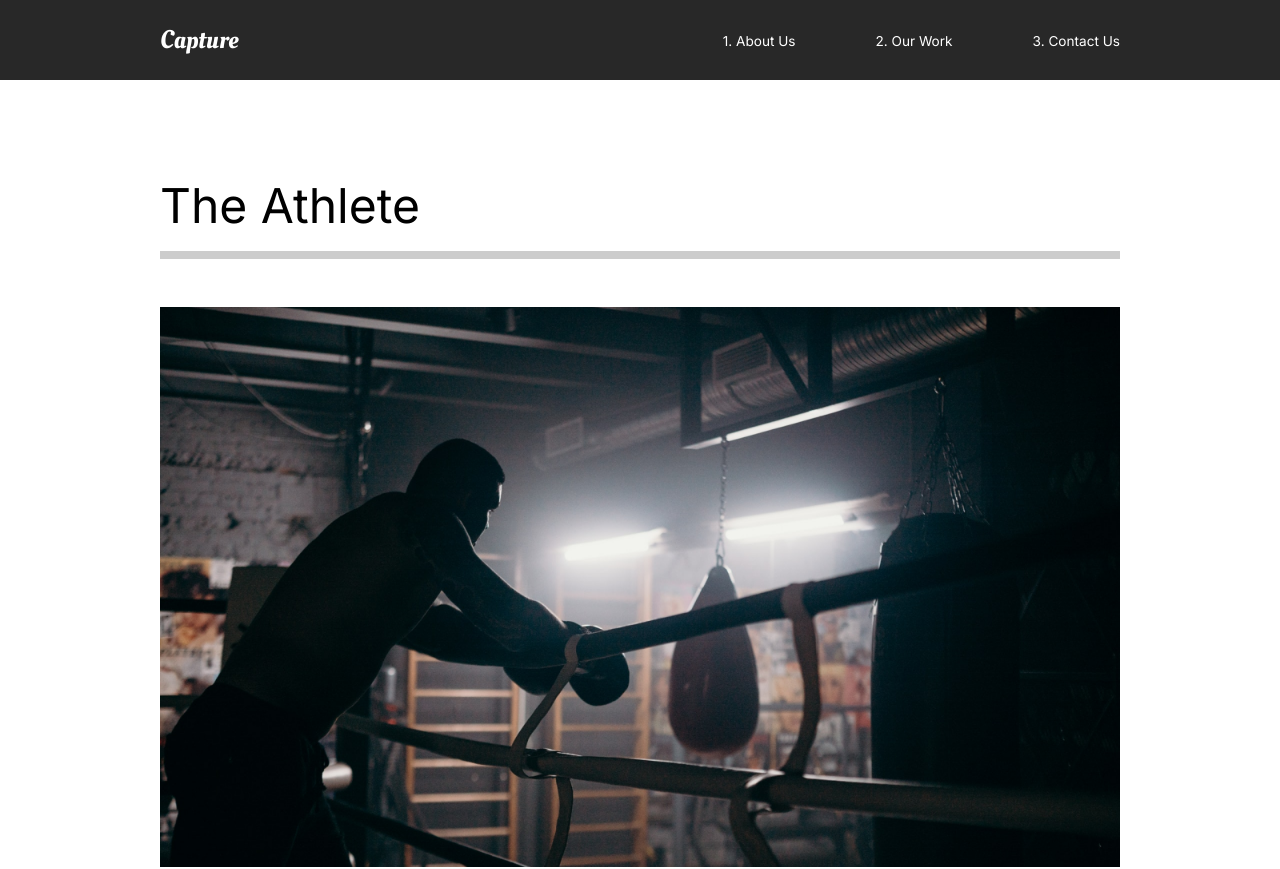
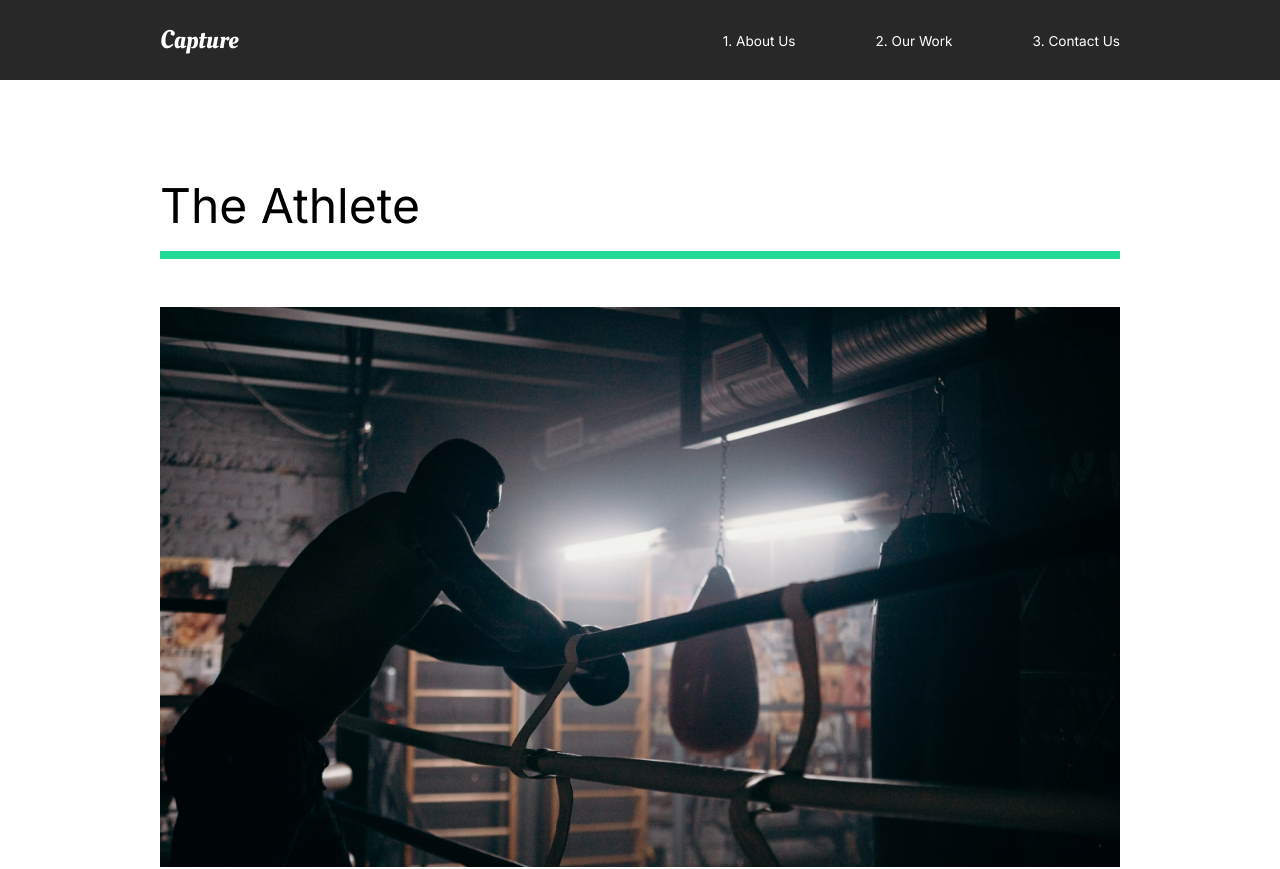
Before and after one commit to LaurynAtlanta/Capture, a React (Create React App) app: page /work in a window 1280 px wide. Shown: the top 869 px of the page. Built offline with nearby package versions, Linux system fonts and the light colour scheme.

Commit message:
our work framer motion animation

```diff
--- a/src/animation.js
+++ b/src/animation.js
@@ -7,19 +7,29 @@
         opacity: 1,
         y: 0,
         transition:{
-            duration: 0.75,
+            duration: 0.5,
             when: 'beforeChildren',
             staggerChildren: 0.25,
         },
     },
     exit: {
         opacity: 0,
-        y: 300,
         transition:{
-            duration: 0.75,
+            duration: 0.5,
         }
     }
 };
+export const fade={
+    hidden:{
+        opacity: 0,
+    },
+    show:{
+        opacity: 1,
+        transition:{
+            duration: 0.4
+        }
+    }
+}
 
 export const titleAnim = {
     hidden: { y: 100},
@@ -43,3 +53,36 @@
         }
     }
 }
+
+export const lineAnim={
+    hidden:{
+        width: '0%',
+
+    },
+    show:{
+        width: '100%',
+        transition: {duration: 1}
+    },
+}
+
+export const slider = {
+    hidden: {
+        x: '-130%',
+        skew: '45deg'
+    },
+    show:{
+        x:'100%',
+        skew: '0deg',
+        transition: {ease: 'easeOut', duration: 0.5}
+    }
+}
+
+export const sliderContainer= {
+    hidden: {opacity: 1},
+    show: {
+        opacity: 1,
+    transition: {
+        staggerChildren: 0.1,
+        ease: 'easeOut'}
+    }
+}
--- a/src/pages/OurWork.js
+++ b/src/pages/OurWork.js
@@ -5,7 +5,7 @@
 import theracer from '../images/theracer-small.png';
 import goodtimes from '../images/goodtimes-small.png';
 import {motion} from 'framer-motion';
-import {pageAnimation} from '../animation';
+import {pageAnimation, fade, photoAnim, lineAnim, slider, sliderContainer} from '../animation';
 
 
 const OurWork = () => {
@@ -16,11 +16,17 @@
         animate='show'
         exit='exit'
         style={{backgroundColor: 'white'}}>
+            <motion.div variants={sliderContainer}>
+                <Frame1 variants={slider}/>
+                <Frame2 variants={slider}/>
+                <Frame3 variants={slider}/>
+                <Frame4 variants={slider}/>
+            </motion.div>
             <Movie>
-                <h2>The Athlete</h2>
-                <div className="line"></div>
+                <motion.h2 variants={fade}>The Athlete</motion.h2>
+                <motion.div variants={lineAnim} className="line"></motion.div>
                 <Link to="/work/the-athlete">
-                    <img src={athlete} alt="athlete"/>
+                    <motion.img variants={photoAnim} src={athlete} alt="athlete"/>
                 </Link>
             </Movie>
             <Movie>
@@ -34,7 +40,7 @@
                 <h2>Goodtimes</h2>
                 <div className="line"></div>
                 <Link to="/work/good-times">
-                    <img src={goodtimes} alt="goodtimes"/>
+                        <img src={goodtimes} alt="goodtimes"/>
                 </Link>
             </Movie>
         </Work>
@@ -55,7 +61,7 @@
     padding-bottom: 10rem;
     .line{
         height:0.5rem;
-        background-color: #cccccc;
+        background-color: #23d997;
         margin-bottom : 3rem;
     }
     img{
@@ -65,6 +71,27 @@
     }
 `
 
+const Frame1 = styled(motion.div)`
+    position: fixed;
+    left: 0;
+    top: 10%;
+    width: 100%;
+    height: 100vh;
+    background-color: #fffebf;
+    z-index: 2;
+
+`
+
+const Frame2 = styled(Frame1)`
+    background-color: #ff8efb;
+`
+const Frame3 = styled(Frame1)`
+    background-color: #8ed2ff;
+`
+const Frame4 = styled(Frame1)`
+    background-color: #8effa0;
+`
+
 
 
 export default OurWork;
```
Also changed, not shown: src/components/AboutSection.js (+1 -1 lines).
